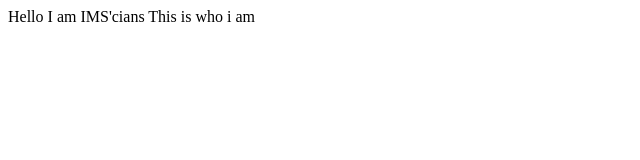
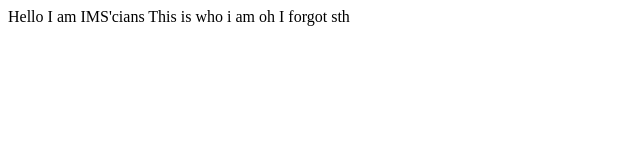
Before and after one commit to ghimirejoras/githubActions-terraform, a plain HTML site: page index.htm in a window 1280 px wide. Shown: the whole page, without its empty margins (0-640 px from the left). Drawn offline with Linux system fonts and the light colour scheme.

Commit message:
2nd change

```diff
--- a/index.htm
+++ b/index.htm
@@ -10,6 +10,8 @@
     Hello I am IMS'cians
 
     This is who i am
+
+    oh I  forgot sth
   </p>
   </body>
 </html>
```
